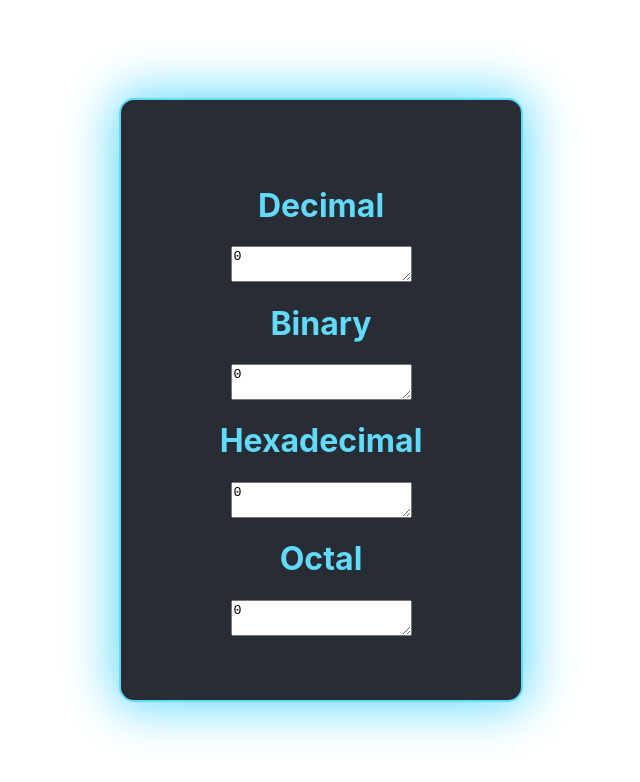
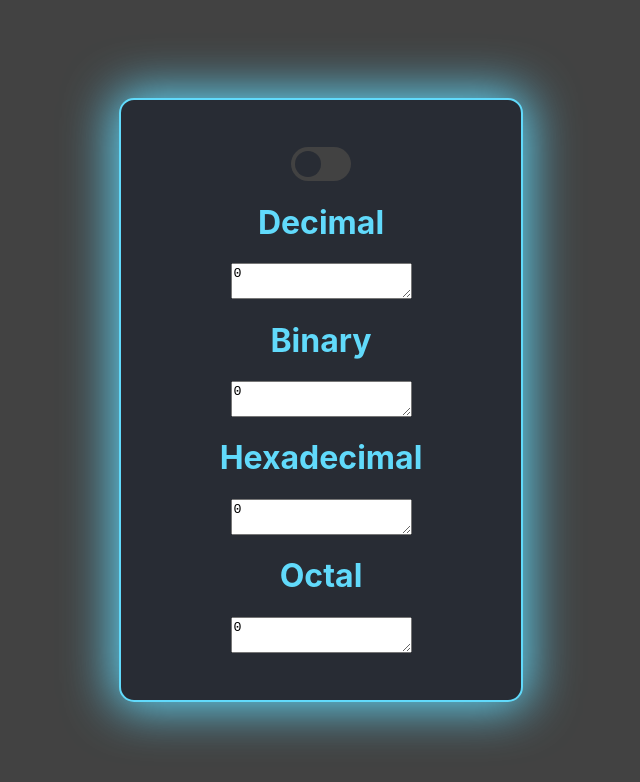
Before and after one commit to stapletl/numberConverter, a React (Create React App) app: page / in a window 1280 px wide. Shown: the top 782 px of the page, without its empty margins (319-959 px from the left). Built offline with nearby package versions, Linux system fonts and the light colour scheme.

Commit message:
Added darkmode and quality of life improvements

```diff
--- a/package.json
+++ b/package.json
@@ -14,7 +14,7 @@
   },
   "scripts": {
     "predeploy": "npm run build",
-    "deploy": "gh-pages -b master -d build",
+    "deploy": "gh-pages -d build",
     "start": "react-scripts start",
     "build": "react-scripts build",
     "test": "react-scripts test",
--- a/public/index.html
+++ b/public/index.html
@@ -7,7 +7,7 @@
     <meta name="theme-color" content="#000000" />
     <meta
       name="description"
-      content="Web site created using create-react-app"
+      content="Web site for common base conversions"
     />
     <link rel="apple-touch-icon" href="%PUBLIC_URL%/logo192.png" />
     <!--
@@ -24,7 +24,7 @@
       work correctly both with client-side routing and a non-root public URL.
       Learn how to configure a non-root public URL by running `npm run build`.
     -->
-    <title>React App</title>
+    <title>Number Converter</title>
   </head>
   <body>
     <noscript>You need to enable JavaScript to run this app.</noscript>
--- a/src/App.js
+++ b/src/App.js
@@ -1,6 +1,10 @@
 import './App.css';
 import Textarea from './Textarea'
+import RoundSwitch from './RoundSwitch';
 import React, { useState } from 'react';
+
+let toggle = 1;
+let back = '#424242';
 
 function App() {
 
@@ -8,9 +12,13 @@ function App() {
   const [bin, setbin] = useState(0);
   const [hex, sethex] = useState(0);
   const [oct, setoct] = useState(0);
-  const [col, setcol] = useState('white');
+  //const [back, setback] = useState('#424242');
+  const [col, setcol] = useState(back);
 
   function cleanDec(num) {
+    if(num.length === 0) {
+      return [true, ""];
+    }
     if (isNaN(num))
       return [true, num];
     return [false, num];
@@ -65,8 +73,6 @@ function App() {
 
     let updatedValue = event.target.value;
 
-    console.log(type);
-
     let err = false;
 
     switch (type) {
@@ -89,8 +95,11 @@ function App() {
     }
 
     if (err) {
-      if(updatedValue !== "")
-        setcol('#FF8095'); //set background red
+
+      setcol('#FF8095'); //set background red
+
+      if(updatedValue === "")
+        setcol(back); //set background red
 
       setdec(updatedValue);
       setbin(updatedValue);
@@ -104,20 +113,37 @@ function App() {
         updatedValue = 0;
         alert("Overflow! lol");
       }
-      setcol('white'); //set background white
+      setcol(back); //set background white
 
       setdec(updatedValue);
       setbin((updatedValue >>> 0).toString(2));
       sethex((updatedValue >>> 0).toString(16));
       setoct((updatedValue >>> 0).toString(8));
     }
-    console.log(updatedValue.toString());
+  }
+
+  function colorMode() {
+    console.log(toggle);
+    if(toggle % 2 === 1)
+    {
+      back = ('white');
+    }
+    if(toggle % 2 === 0)
+    {
+      back = ('#424242');
+    }
+    toggle++;
+    if(col !== '#FF8095')
+    setcol(back);
   }
 
   return (
     <div className="Window" style={{backgroundColor: (col)}}>
-      <div className="App">
+      <div className="App" >
         <div className='Wrapper'>
+          <div onChange={colorMode}>
+            <RoundSwitch />
+          </div>
           <h1 className='Header'>
             Decimal
           </h1>
--- /dev/null
+++ b/src/RoundSwitch.css
@@ -0,0 +1,62 @@
+/* The switch - the box around the slider */
+.switch {
+    position: relative;
+    display: inline-block;
+    width: 60px;
+    height: 34px;
+  }
+
+  /* Hide default HTML checkbox */
+  .switch input {
+    opacity: 0;
+    width: 0;
+    height: 0;
+  }
+
+  /* The slider */
+  .slider {
+    position: absolute;
+    cursor: pointer;
+    top: 0;
+    left: 0;
+    right: 0;
+    bottom: 0;
+    background-color: #424242;
+    -webkit-transition: .4s;
+    transition: .4s;
+  }
+
+  .slider:before {
+    position: absolute;
+    content: "";
+    height: 26px;
+    width: 26px;
+    left: 4px;
+    bottom: 4px;
+    background-color: #282c34;
+    -webkit-transition: .4s;
+    transition: .4s;
+  }
+
+  input:checked + .slider {
+    background-color: white;
+  }
+
+  input:focus + .slider {
+    box-shadow: 0 0 1px white;
+  }
+
+  input:checked + .slider:before {
+    -webkit-transform: translateX(26px);
+    -ms-transform: translateX(26px);
+    transform: translateX(26px);
+  }
+
+  /* Rounded sliders */
+  .slider.round {
+    border-radius: 34px;
+  }
+
+  .slider.round:before {
+    border-radius: 50%;
+  }
--- /dev/null
+++ b/src/RoundSwitch.js
@@ -0,0 +1,12 @@
+import './RoundSwitch.css';
+import React from 'react';
+
+function RoundSwitch() {
+    return(
+        <label className="switch">
+            <input type="checkbox"/>
+            <span className="slider round"></span>
+        </label>
+    );
+}
+export default RoundSwitch;
```
